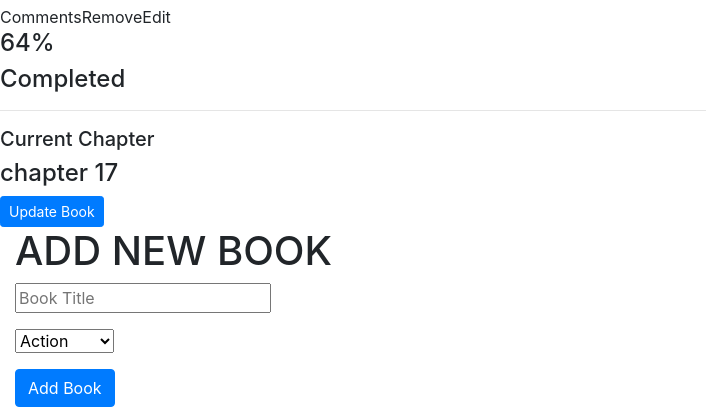
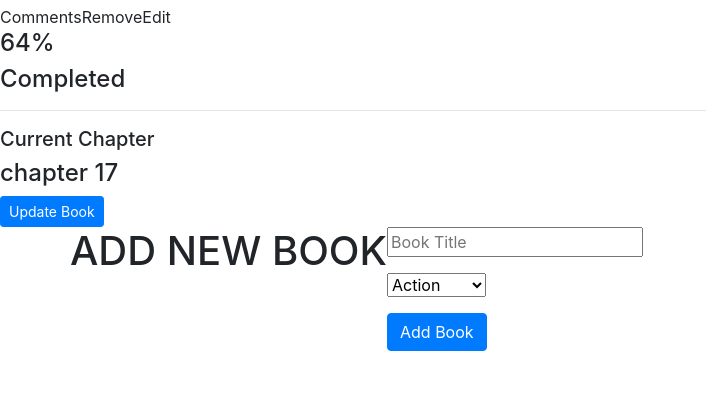
Before and after one commit to abouhid/Magic_books, a Gatsby site: page / in a window 1280 px wide. Shown: the part 557-964 px from the top of the page, without its empty margins (0-706 px from the left). After the commit the page ends 908 px from the top, so only its background shows below. Built offline with nearby package versions, Linux system fonts and the light colour scheme; Gatsby itself is replaced by a stand-in of ours.

Commit message:
form styling

```diff
--- a/src/containers/BookForm.js
+++ b/src/containers/BookForm.js
@@ -31,7 +31,6 @@ const BookForm = () => {
     document.getElementById("category").value = "Action"
   }
 
-
   const categories = [
     "Action",
     "Biography",
@@ -46,8 +45,9 @@ const BookForm = () => {
   ))
   return (
     <>
-    <div className='container-fluid'>
-    <h1 className= "Title_two">ADD NEW BOOK</h1>
+      <div className="container">
+        <div className="row">
+          <h1 className="Title_two">ADD NEW BOOK</h1>
           <Form onSubmit={handleSubmit(onSubmit)}>
             <Form.Group controlId="bookinput">
                 <input
@@ -61,21 +61,21 @@ const BookForm = () => {
               {errors.bookTitle && <span>This field is required</span>}
             </Form.Group>
             <Form.Group controlId="category">
+
                 <select
                   name="category"
                   onChange={handleCategory}
                   ref={register}
                   className="category_field"
-
                 >
-
                   {categoriesOpt}
                 </select>
             </Form.Group>
-      <Button variant="primary" type="submit" className='submit_form'>
+            <Button variant="primary" type="submit" className="submit_form">
               Add Book
             </Button>
           </Form>
+        </div>
       </div>
     </>
   )
```
Lines whose indentation alone changed are shown as unchanged.
